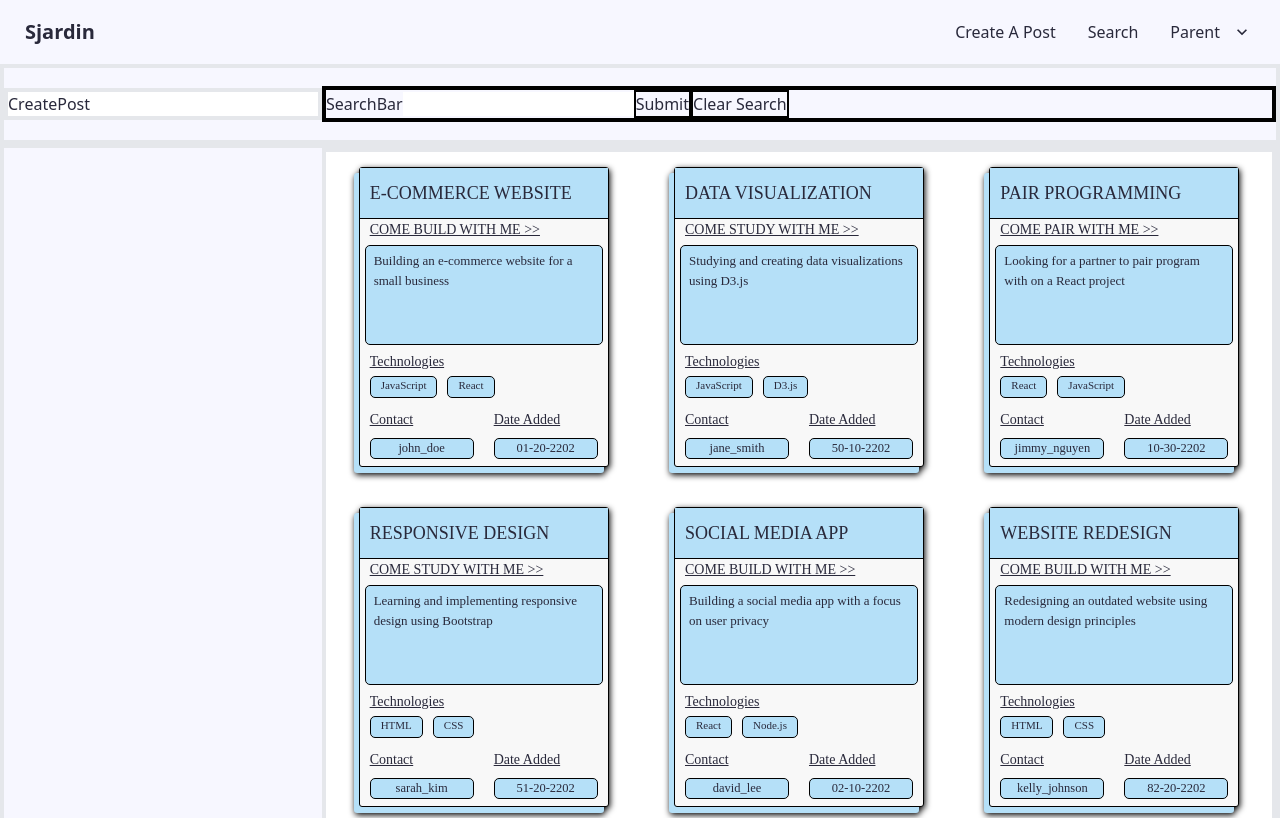
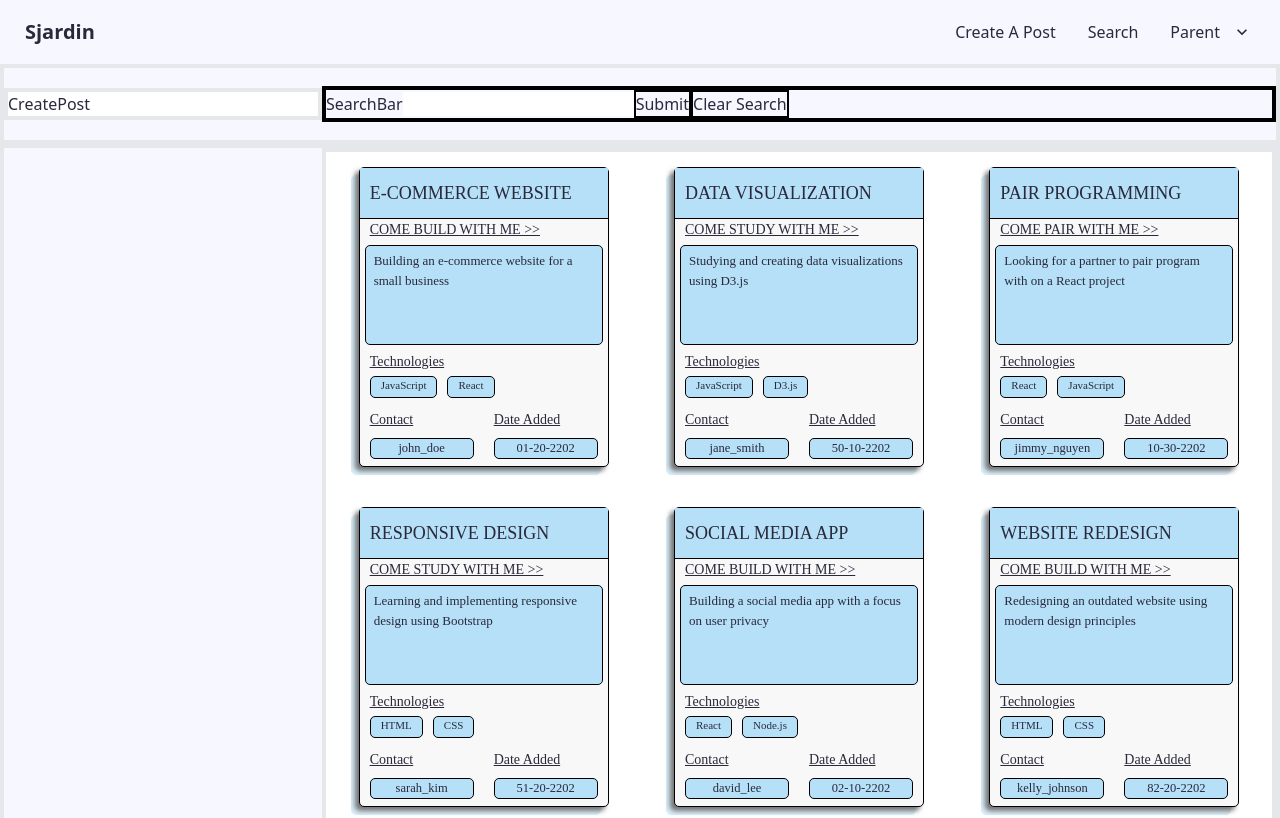
Before and after one commit to CregCodes/sjardin, a Next.js app in the folder app/: page /results in a window 1280 px wide. Shown: the top 818 px of the page. Built offline with nearby package versions, Linux system fonts and the light colour scheme; a web font is replaced by a local one.

Commit message:
more formatting

```diff
--- a/app/components/Card/card.module.css
+++ b/app/components/Card/card.module.css
@@ -7,6 +7,21 @@
   --bg-colour: #F8F8F8;
   margin-top: 10px;
   margin-bottom: 20px;
+  position: relative;
+}
+
+.underlay {
+  translate: -3px 13px;
+  width: 250px;
+  height: 300px;
+  background-color: var(--primary-colour);
+  position: absolute;
+  z-index: 0;
+  border-color: var(--primary-colour);
+  border-style: solid;
+  border-width: 1px;
+  border-radius: 5px;
+  opacity: 50%;
 }
 
 .card {
@@ -15,17 +30,21 @@
   flex-direction: column;
   justify-content: flex-start;
   align-items: left;
+  z-index: 10;
+  position: relative;
   border-color: black;
   border-style: solid;
   border-width: 1px;
-  border-radius: 3px;
+  border-radius: 5px;
   margin: 5px;
   width: 250px;
   height: 300px;
+  box-shadow: -4px 4px 5px rgb(115, 115, 115);
+  /* box-shadow: -5px 6px var(--primary-colour); */
 
-  box-shadow: -5px 6px var(--primary-colour);
-  filter: drop-shadow(1px 2px 3px black);
 }
+
+
 
 .titleContainer {
   /* background-color: green; */
@@ -50,8 +69,8 @@
   height: 8%;
 
   display: flex;
-  flex-direction: column;
-  justify-content: space-around;
+  flex-direction: row;
+  justify-content: flex-start;
   padding-left: var(--padding-left);
 
   text-decoration: underline;
--- a/app/components/Card/card.tsx
+++ b/app/components/Card/card.tsx
@@ -29,16 +29,32 @@ function checkIfEmpty(inputString: string): boolean {
   return true;
 }
 
+function getColourFromType(inputString: string): string {
+  if (inputString === "build") {
+    return "yellow";
+  }
+  if (inputString === "pair") {
+    return "blue";
+  }
+  if (inputString === "study") {
+    return "green";
+  }
+  return "red";
+}
+
 export default function Card(props: CardObject) {
   return (
     <div className={styles.cardContainer}>
+        <div className={styles.underlay}>
+
+        </div>
       <div className={styles.card}>
         <div className={styles.titleContainer}>
           <h2>{props.projectTitle.toUpperCase()}</h2>
         </div>
-        <div className={styles.typeContainer}>
+        <button className={styles.typeContainer}>
           <p>{`COME ${props.projectType.toUpperCase()} WITH ME >>`}</p>
-        </div>
+        </button>
         <div className={styles.descriptionContainer}>
           <p>{props.projectDescription}</p>
         </div>
```
